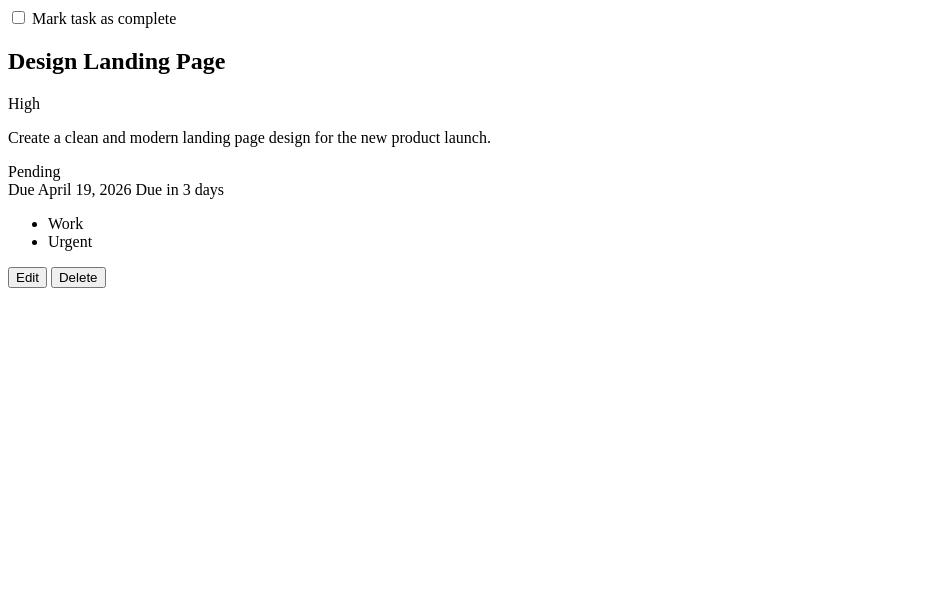
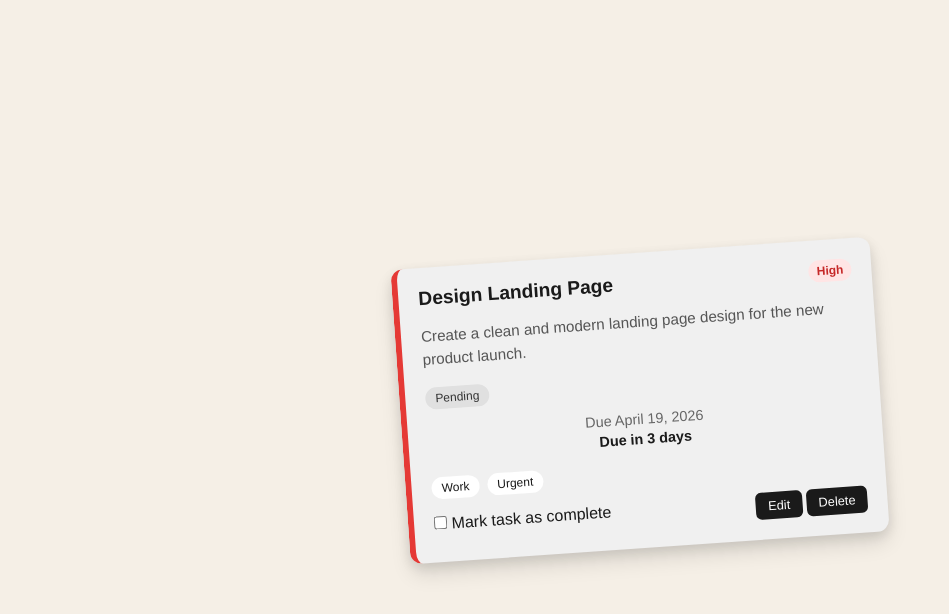
Before and after one commit to FrekeNobles/Alaktive, a plain HTML site: page index.html in a window 1280 px wide. Shown: the whole page, without its empty margins (0-949 px from the left). Drawn offline with Linux system fonts and the light colour scheme.

Commit message:
refined UI e.g moved checkbox to footer

```diff
--- a/index.html
+++ b/index.html
@@ -3,6 +3,7 @@
 <head>
   <meta charset="UTF-8" />
   <meta name="viewport" content="width=device-width, initial-scale=1.0" />
+  <link rel="stylesheet" href="style.css">
   <title>Alaktive</title>
 </head>
 <body>
@@ -11,15 +12,6 @@
     <article data-testid="test-todo-card">
 
       <header>
-        <div>
-          <input
-            type="checkbox"
-            id="todo-complete"
-            data-testid="test-todo-complete-toggle"
-          />
-          <label for="todo-complete">Mark task as complete</label>
-        </div>
-
         <h2 data-testid="test-todo-title">
           Design Landing Page
         </h2>
@@ -68,6 +60,16 @@
 
 
       <footer>
+        <div>
+          <input
+            type="checkbox"
+            id="todo-complete"
+            data-testid="test-todo-complete-toggle"
+          />
+          <label for="todo-complete">Mark task as complete</label>
+        </div>
+
+        <div>
                 <button
             data-testid="test-todo-edit-button"
             aria-label="Edit task"
@@ -83,6 +85,7 @@
             >
             Delete
             </button>
+        </div>
       </footer>
 
     </article>
--- a/style.css
+++ b/style.css
@@ -0,0 +1,195 @@
+* {
+  margin: 0;
+  padding: 0;
+  box-sizing: border-box;
+}
+
+body {
+  font-family: Arial, sans-serif;
+  background-color: #f5efe6;
+  color: #1a1a1a;
+}
+
+/* Page Layout */
+main {
+  min-height: 100vh;
+  display: flex;
+  align-items: center;
+  justify-content: center;
+  padding: 20px;
+}
+
+/*  Card Styling */
+[data-testid="test-todo-card"] {
+  background: #f0f0f0;
+  max-width: 480px;
+  width: 100%;
+  padding: 20px;
+  border-radius: 12px;
+
+  /* left border */
+  border-left: 6px solid #e53935; /* default HIGH priority */
+
+  /* Shadow */
+  box-shadow:
+    0 4px 12px rgba(0, 0, 0, 0.1),
+    0 12px 20px rgba(0, 0, 0, 0.1);
+
+  /* Slight rotation */
+  transform: rotate(-4deg);
+
+  display: flex;
+  flex-direction: column;
+  gap: 16px;
+
+  transition: transform 0.2s ease, box-shadow 0.2s ease;
+}
+
+/* Hover lift */
+[data-testid="test-todo-card"]:hover {
+  transform: rotate(0deg) translateY(-4px);
+  box-shadow:
+    0 6px 10px rgba(0, 0, 0, 0.06),
+    0 16px 28px rgba(0, 0, 0, 0.1);
+}
+
+/*Top Section */
+header {
+  display: flex;
+  align-items: center;
+  justify-content: space-between;
+  gap: 10px;
+}
+
+header div {
+  display: flex;
+  align-items: center;
+  gap: 8px;
+}
+
+
+/* Title */
+[data-testid="test-todo-title"] {
+  font-size: 1.2rem;
+  font-weight: 600;
+  flex: 1;
+}
+
+/* Priority Badge */
+[data-testid="test-todo-priority"] {
+  font-size: 0.75rem;
+  padding: 4px 8px;
+  border-radius: 999px;
+  background: #ffe5e5;
+  color: #c62828;
+  font-weight: 600;
+}
+
+/*Description */
+[data-testid="test-todo-description"] {
+  font-size: 0.95rem;
+  color: #555;
+  line-height: 1.5;
+}
+
+/*Status Pill */
+[data-testid="test-todo-status"] {
+  display: inline-block;
+  font-size: 0.75rem;
+  padding: 4px 10px;
+  border-radius: 999px;
+  background: #e0e0e0;
+  color: #333;
+  width: fit-content;
+}
+
+/* Time Section */
+section time {
+  display: block;
+  text-align: center;
+  font-size: 0.9rem;
+}
+
+[data-testid="test-todo-due-date"] {
+  color: #666;
+}
+
+[data-testid="test-todo-time-remaining"] {
+  font-weight: 600;
+  margin-top: 4px;
+}
+
+/* Tags */
+[data-testid="test-todo-tags"] {
+  display: flex;
+  flex-wrap: wrap;
+  gap: 8px;
+  list-style: none;
+}
+
+[data-testid="test-todo-tags"] li {
+  font-size: 0.75rem;
+  padding: 4px 10px;
+  border-radius: 999px;
+  background: #fff;
+}
+
+/* footer */
+/* Checkbox */
+[data-testid="test-todo-complete-toggle"] {
+  cursor: pointer;
+}
+
+footer {
+  display: flex;
+  justify-content: space-between;
+  gap: 10px;
+}
+
+button {
+  padding: 6px 12px;
+  border: none;
+  border-radius: 6px;
+  background: #1a1a1a;
+  color: #fff;
+  cursor: pointer;
+  font-size: 0.8rem;
+}
+
+button:hover {
+  background: #333;
+}
+
+/* Focus states */
+button:focus,
+input:focus {
+  outline: 2px solid #000;
+  outline-offset: 2px;
+}
+
+/* Completed State */
+.completed [data-testid="test-todo-title"] {
+  text-decoration: line-through;
+  color: #888;
+}
+
+.completed [data-testid="test-todo-status"] {
+  background: #d1e7dd;
+  color: #0f5132;
+}
+
+/* Responsiveness */
+@media (max-width: 480px) {
+  [data-testid="test-todo-card"] {
+    transform: none; /* remove tilt on small screens */
+  }
+
+  header {
+    flex-direction: column;
+    align-items: flex-start;
+  }
+
+  footer {
+    justify-content: space-between;
+  }
+}
```
Lines whose indentation alone changed are shown as unchanged.
